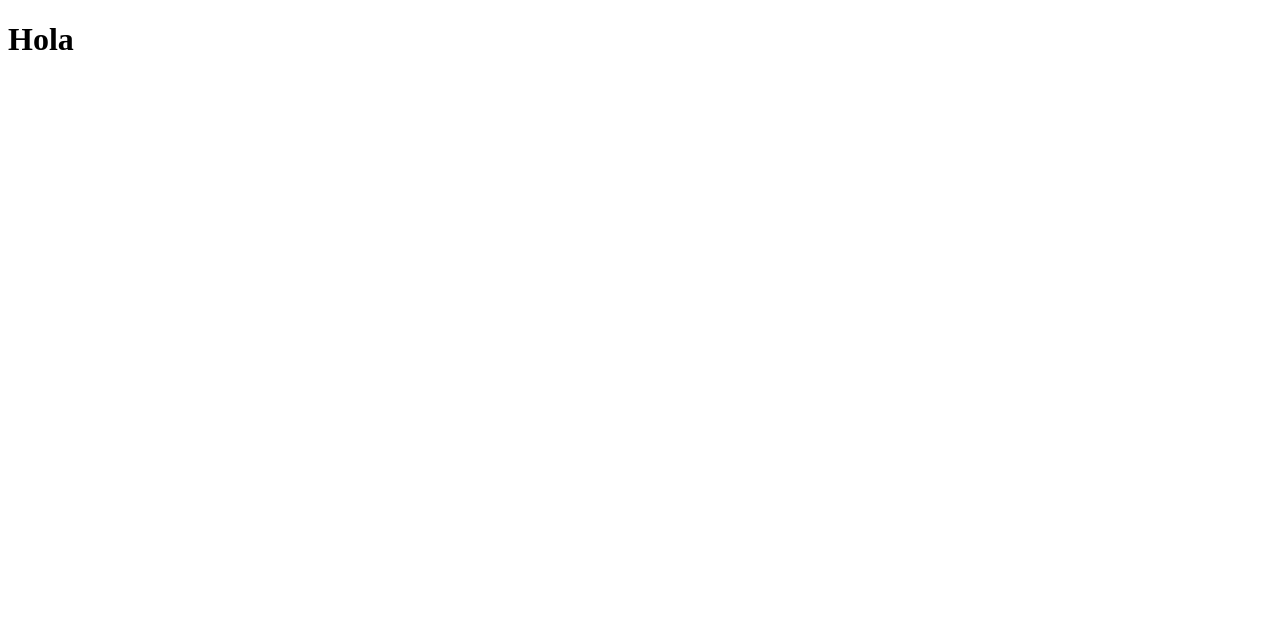
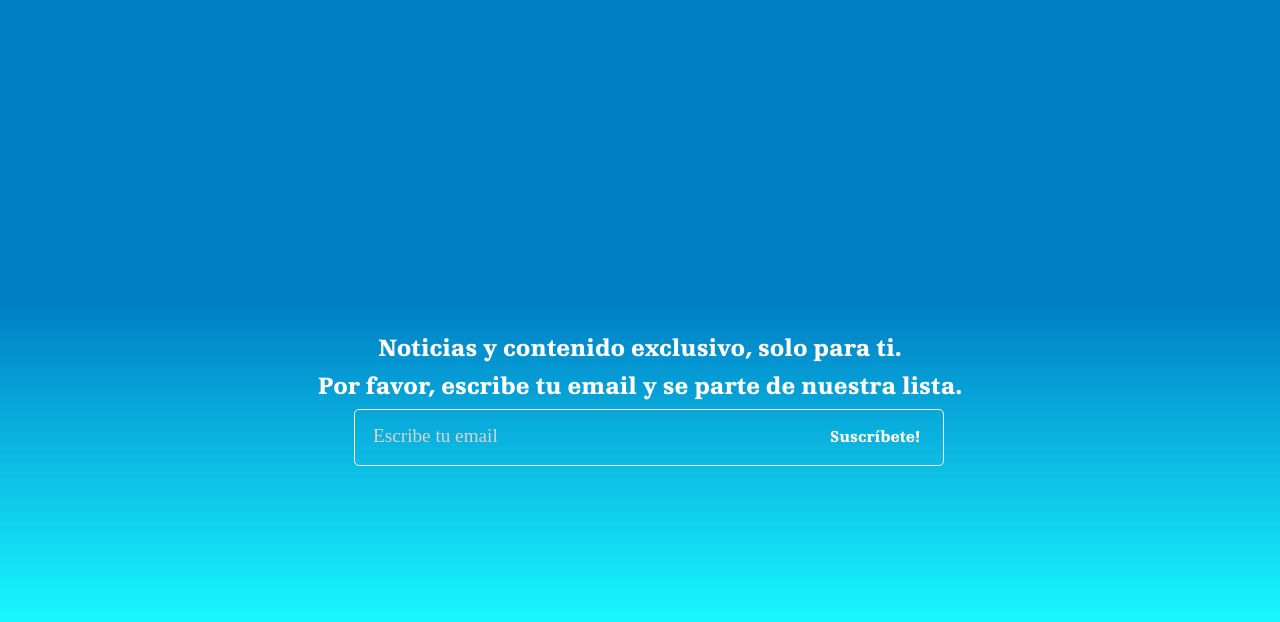
Before and after one commit to MiriiFernandez/EjercicioMiniSASS, a plain HTML site: page public/index.html in a window 1280 px wide. Drawn offline with Linux system fonts and the light colour scheme.

Commit message:
Se ha realizado el registro con sass

```diff
--- a/public/index.html
+++ b/public/index.html
@@ -1,13 +1,23 @@
 <!DOCTYPE html>
 <html lang="en">
-<head>
-    <meta charset="UTF-8">
-    <meta http-equiv="X-UA-Compatible" content="IE=edge">
-    <meta name="viewport" content="width=device-width, initial-scale=1.0">
+  <head>
+    <meta charset="UTF-8" />
+    <meta http-equiv="X-UA-Compatible" content="IE=edge" />
+    <meta name="viewport" content="width=device-width, initial-scale=1.0" />
     <title>Document</title>
-    <link rel="stylesheet" href="./css/main.css">
-</head>
-<body>
-    <h1>Hola</h1>
-</body>
+     <link rel="stylesheet" href="./css/main.css" />
+  </head>
+  <body>
+    <div class="container">
+      <section class="titulo">
+        <h4>Noticias y contenido exclusivo, solo para ti.</h4>
+        <h4>Por favor, escribe tu email y se parte de nuestra lista.</h4>
+      </section>
+
+      <section class="añadir_email">
+          <input type="email" placeholder="Escribe tu email" pattern="[a-z0-9._%+-]+@[a-z0-9.-]+\.[a-z]{2,4}$" />
+          <button>Suscríbete!</button>
+      </section>
+    </div>
+  </body>
 </html>
--- a/src/sass/base/_typography.scss
+++ b/src/sass/base/_typography.scss
@@ -1,3 +1,7 @@
 /* ********* */
 /* @TYPOGRAPHY */
 /* ********* */
+@font-face {
+    font-family: "fuente";
+    src: url(/public/assets/font/VernacularClarendon-Black.woff2);
+}
--- a/src/sass/pages/_home.scss
+++ b/src/sass/pages/_home.scss
@@ -1,3 +1,69 @@
 /* ********* */
 /* @HOME */
 /* ********* */
+body {
+  display: flex;
+  justify-content: center;
+  text-align: center;
+  align-items: center;
+  box-sizing: border-box;
+  padding: 10%;
+  height: 100vh;
+  background: rgb(23, 246, 255);
+  background: linear-gradient(
+    0deg,
+    rgba(23, 246, 255, 1) 23%,
+    rgba(0, 127, 198, 1) 62%
+  );
+  .container {
+    width: 80vw;
+  }
+  .titulo {
+    @media only screen and (min-device-width: 320px) and (orientation: portrait) {
+      width: 140%;
+    }
+  }
+  h4 {
+    font-family: "fuente";
+    color: #fff;
+    margin: 0;
+    font-size: 1.5rem;
+    margin-bottom: 10px;
+    @media only screen and (min-device-width: 320px) and (orientation: portrait) {
+      font-size: 18px;
+    }
+  }
+
+  .añadir_email {
+    display: flex;
+    justify-content: center;
+    flex-direction: row;
+    text-align: center;
+    align-items: center;
+
+    input {
+      padding: 18px 370px 18px 18px;
+      @media only screen and (min-device-width: 320px) and (orientation: portrait) {
+        padding: 15px 200px 15px 15px;
+        margin-left: 60px;
+      }
+      border-radius: 5px;
+      background: transparent;
+      border: 1px solid #fff;
+    }
+
+    input::placeholder {
+      color: rgb(212, 212, 212);
+      font-size: 1.2rem;
+    }
+
+    button {
+      margin-left: -120px;
+      background: transparent;
+      color: white;
+      border: 0;
+      font-family: "fuente";
+      font-size: 1.2;
+    }
+  }
+}
```
Also changed, not shown: public/assets/font/VernacularClarendon-Black.woff2 (added), public/css/main.css, src/sass/layout/_header.scss (line endings or trailing spaces), 2 other files.
